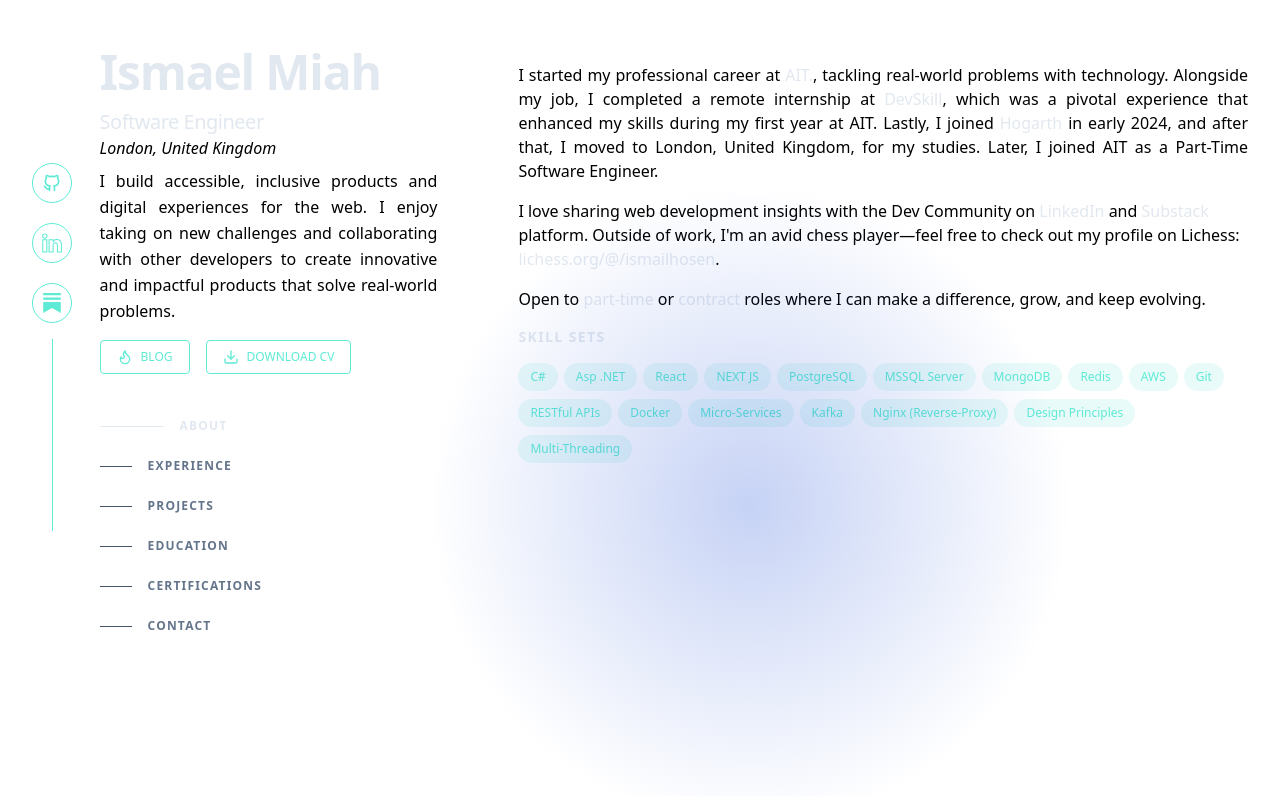
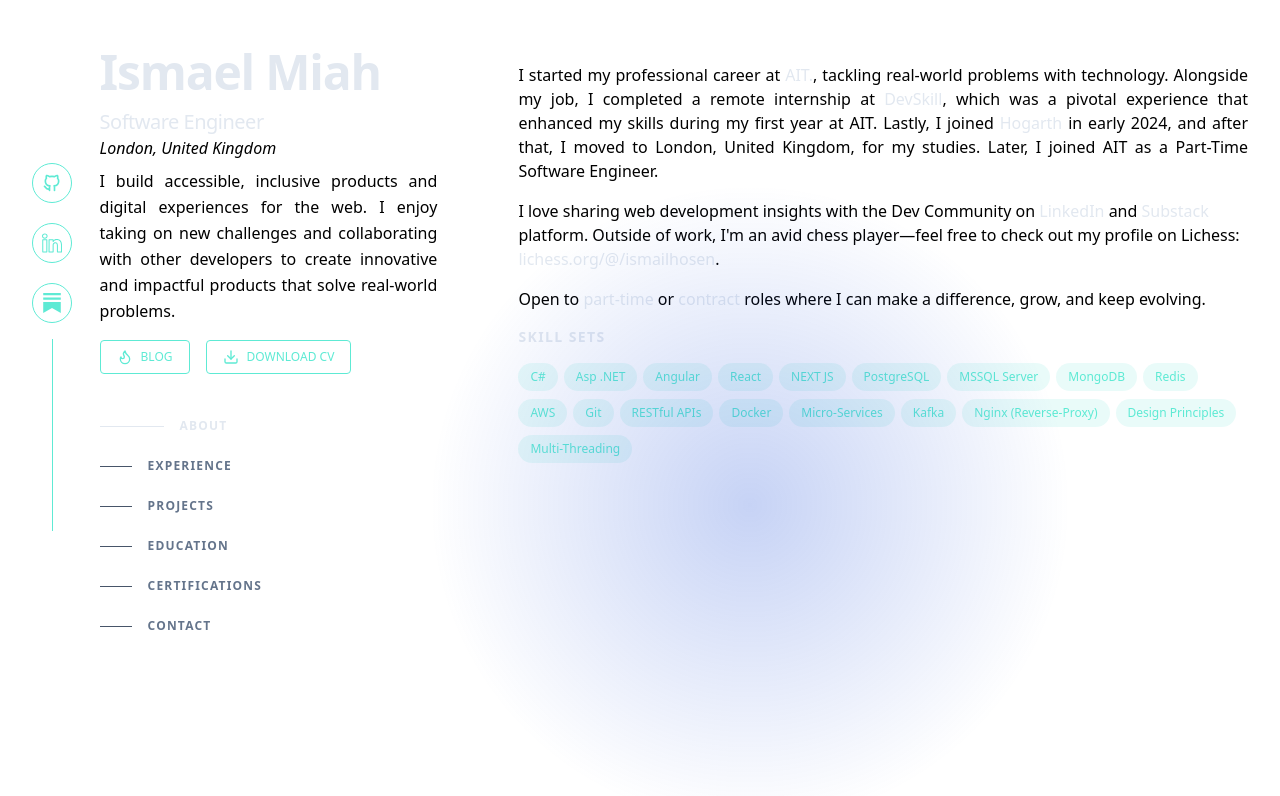
Before and after one commit to ismaelmiah/Portfolio-v2, a Next.js app: page /about in a window 1280 px wide. Shown: the top 796 px of the page. Built offline with nearby package versions, Linux system fonts and the light colour scheme.

Commit message:
Update index.tsx

```diff
--- a/pages/about/index.tsx
+++ b/pages/about/index.tsx
@@ -100,6 +100,11 @@
             </li>
             <li className="mr-1.5 mt-2">
               <div className="flex items-center rounded-full bg-teal-400/10 px-3 py-1 text-xs font-medium leading-5 text-teal-300 ">
+                Angular
+              </div>
+            </li>
+            <li className="mr-1.5 mt-2">
+              <div className="flex items-center rounded-full bg-teal-400/10 px-3 py-1 text-xs font-medium leading-5 text-teal-300 ">
                 React
               </div>
             </li>
```
